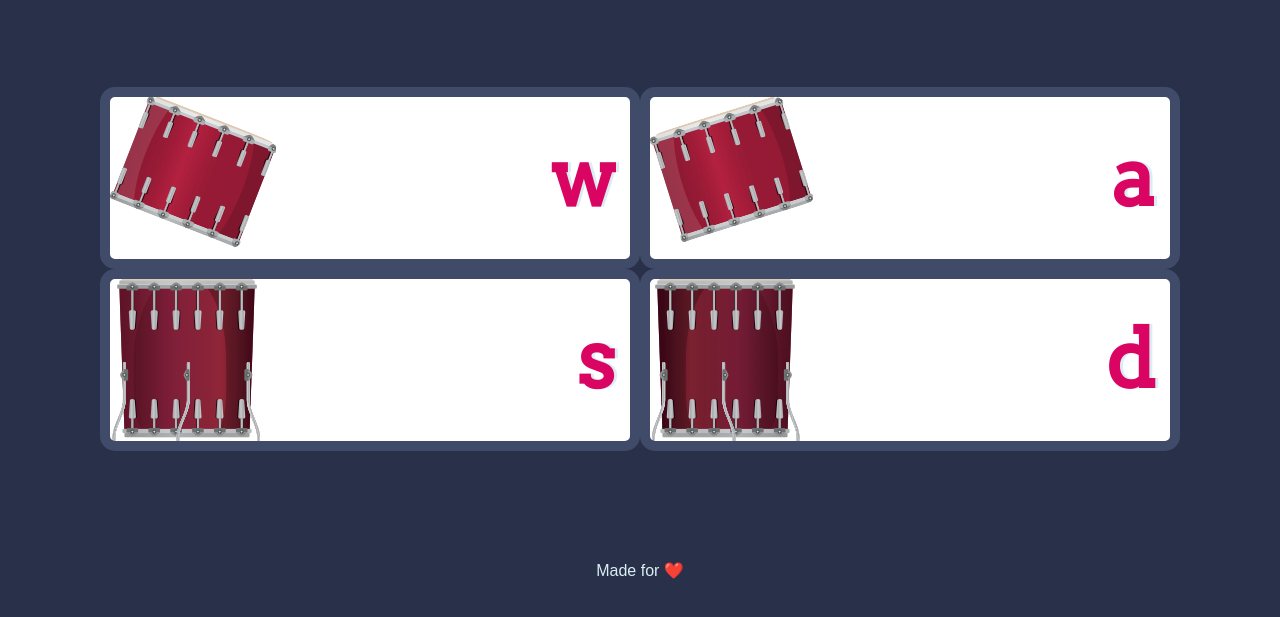
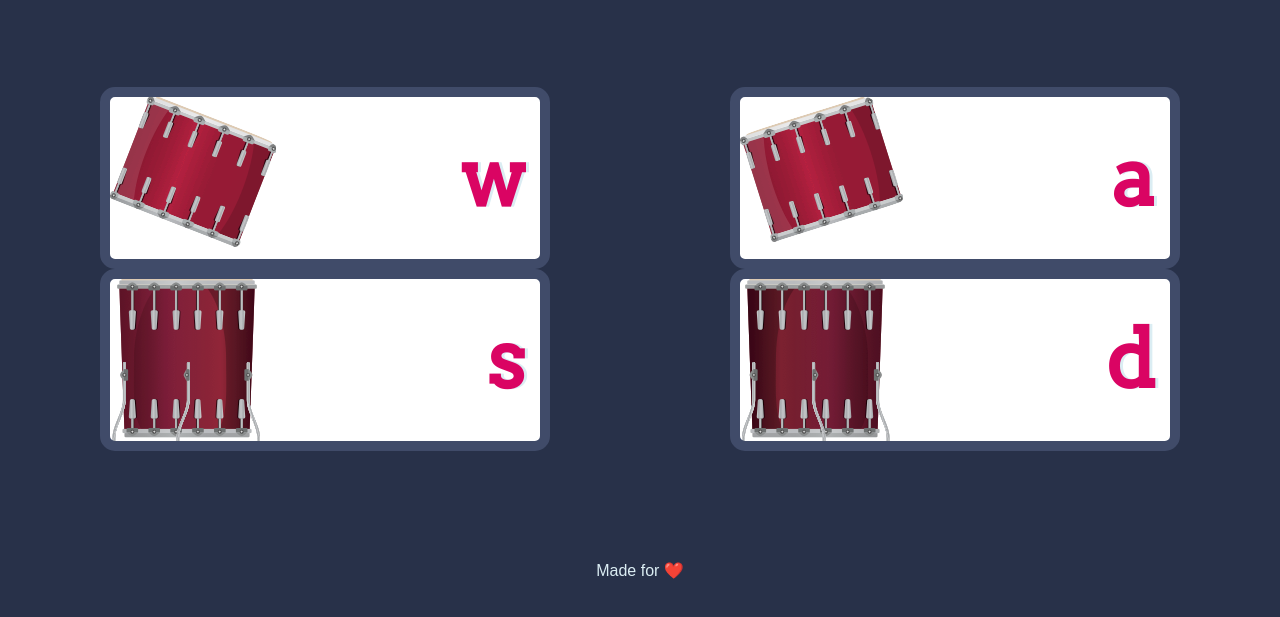
Before and after one commit to psycheangel/Simon-Game, a plain HTML site: page index.html in a window 1280 px wide. Shown: the part 159-776 px from the top of the page. Drawn offline with nearby package versions, Linux system fonts and the light colour scheme.

Commit message:
offset-grid

```diff
--- a/index.html
+++ b/index.html
@@ -25,10 +25,10 @@
       </div>
       <div class="col-12">
         <div class="row set">
-          <button class="w drum col-6">w</button>
-          <button class="a drum col-6">a</button>
-          <button class="s drum col-6">s</button>
-          <button class="d drum col-6">d</button>
+          <button class="w drum col-5">w</button>
+          <button class="a drum col-5 offset-2">a</button>
+          <button class="s drum col-5">s</button>
+          <button class="d drum col-5 offset-2">d</button>
         </div>
       </div>
     </div>
```
